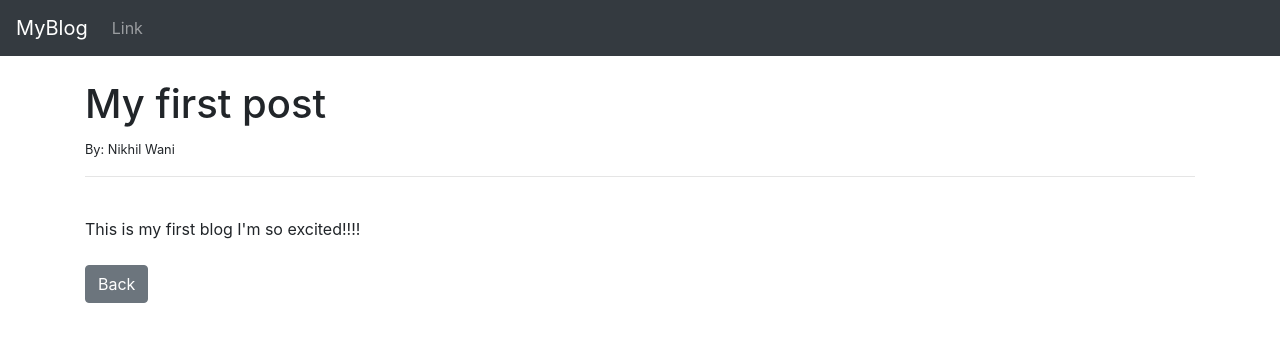
After one commit to nikhil5876/theblog, a Django app: page /article/1 in a window 1280 px wide. The commit adds this page. Shown: the top 342 px of the page. Run offline with Django 3.2, Linux system fonts and the light colour scheme; data comes from the database, SQL or seed files in the repository; both versions use the stored data as it was after the commit; some libraries are stand-ins or nearby versions.

Commit message:
add basic teplate file, article-detail view, dynamic title, navigation bar, add title_tag for dynamic title, change database and done migration

```diff
--- a/theblog/models.py
+++ b/theblog/models.py
@@ -3,6 +3,7 @@ from django.contrib.auth.models import User
 
 class Post(models.Model):
     title = models.CharField(max_length=255)
+    title_tag = models.CharField(max_length=255,default="My Blog")
     author = models.ForeignKey(User, on_delete = models.CASCADE)
     body = models.TextField()
 
--- /dev/null
+++ b/theblog/templates/article_details.html
@@ -0,0 +1,19 @@
+{%  extends 'base.html' %}
+{% block title %}{{ post.title_tag }}{% endblock %}
+
+{% block content %}
+
+
+
+<h1>{{ post.title }}</h1>
+<small> By: {{ post.author.first_name }} {{ post.author.last_name }}</small>
+<br>
+<hr>
+<br>
+{{  post.body  }}
+
+<br><br>
+<a href="{% url 'home' %}" class="btn btn-secondary">Back</a>
+
+
+{% endblock %}
--- /dev/null
+++ b/theblog/templates/base.html
@@ -0,0 +1,43 @@
+<!doctype html>
+<html lang="en">
+  <head>
+    <!-- Required meta tags -->
+    <meta charset="utf-8">
+    <meta name="viewport" content="width=device-width, initial-scale=1, shrink-to-fit=no">
+
+    <!-- Bootstrap CSS -->
+    <link rel="stylesheet" href="https://maxcdn.bootstrapcdn.com/bootstrap/4.0.0/css/bootstrap.min.css" integrity="sha384-Gn5384xqQ1aoWXA+058RXPxPg6fy4IWvTNh0E263XmFcJlSAwiGgFAW/dAiS6JXm" crossorigin="anonymous">
+
+    <title>{% block title %} My Blog {% endblock %}</title>
+  </head>
+  <body><nav class="navbar navbar-expand-lg navbar-dark bg-dark">
+    <a class="navbar-brand" href="{% url 'home' %}">MyBlog</a>
+    <button class="navbar-toggler" type="button" data-toggle="collapse" data-target="#navbarSupportedContent" aria-controls="navbarSupportedContent" aria-expanded="false" aria-label="Toggle navigation">
+      <span class="navbar-toggler-icon"></span>
+    </button>
+
+    <div class="collapse navbar-collapse" id="navbarSupportedContent">
+      <ul class="navbar-nav mr-auto">
+
+        <li class="nav-item">
+          <a class="nav-link" href="#">Link</a>
+        </li>
+
+      </ul>
+
+    </div>
+  </nav>      <br>
+      <div class="container">
+        {% block content %}
+
+        {% endblock %}
+      </div>
+
+
+    <!-- Optional JavaScript -->
+    <!-- jQuery first, then Popper.js, then Bootstrap JS -->
+    <script src="https://code.jquery.com/jquery-3.2.1.slim.min.js" integrity="sha384-KJ3o2DKtIkvYIK3UENzmM7KCkRr/rE9/Qpg6aAZGJwFDMVNA/GpGFF93hXpG5KkN" crossorigin="anonymous"></script>
+    <script src="https://cdnjs.cloudflare.com/ajax/libs/popper.js/1.12.9/umd/popper.min.js" integrity="sha384-ApNbgh9B+Y1QKtv3Rn7W3mgPxhU9K/ScQsAP7hUibX39j7fakFPskvXusvfa0b4Q" crossorigin="anonymous"></script>
+    <script src="https://maxcdn.bootstrapcdn.com/bootstrap/4.0.0/js/bootstrap.min.js" integrity="sha384-JZR6Spejh4U02d8jOt6vLEHfe/JQGiRRSQQxSfFWpi1MquVdAyjUar5+76PVCmYl" crossorigin="anonymous"></script>
+  </body>
+</html>
--- a/theblog/urls.py
+++ b/theblog/urls.py
@@ -1,6 +1,8 @@
 from django.urls import path
-from . import views
+from .views import HomeView, ArticleDetailView
 
 urlpatterns = [
-    path('',views.home, name="home"),
+    # path('',views.home, name="home"),
+    path('',HomeView.as_view(),name = 'home'),
+    path('article/<int:pk>',ArticleDetailView.as_view(), name = 'article-detail')
 ]
--- a/theblog/views.py
+++ b/theblog/views.py
@@ -1,6 +1,15 @@
 from django.shortcuts import render
+from django.views.generic import ListView, DetailView
+from .models import Post
 
 # Create your views here.
 
-def home(request):
-    return render(request,'home.html', {})
+# def home(request):
+#     return render(request,'home.html', {})
+class HomeView(ListView):
+    model = Post
+    template_name = 'home.html'
+
+class ArticleDetailView(DetailView):
+    model = Post
+    template_name = 'article_details.html'
```
Also changed, not shown: theblog/templates/home.html (+15 -1 lines), db.sqlite3, theblog/migrations/0002_post_title_tag.py (added).
